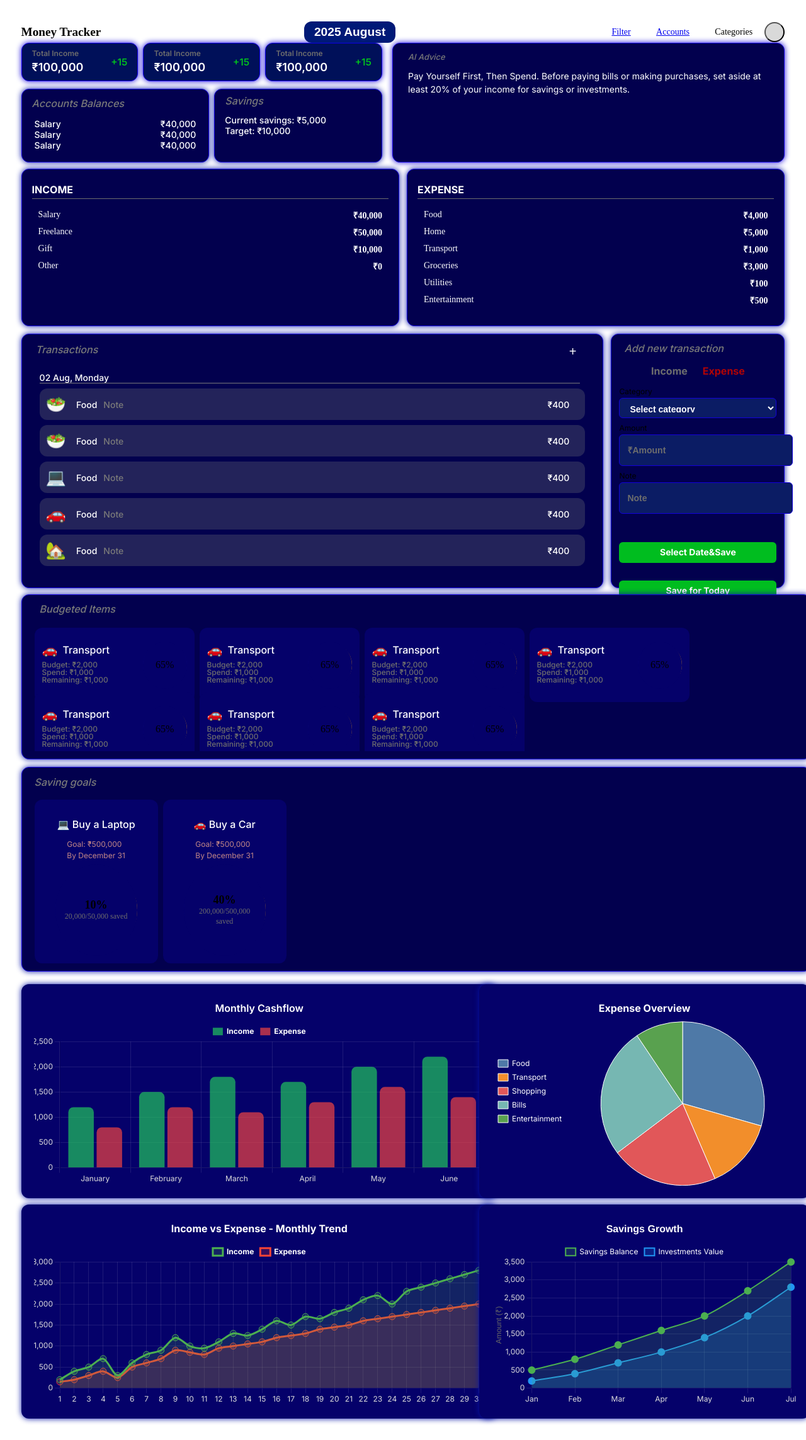
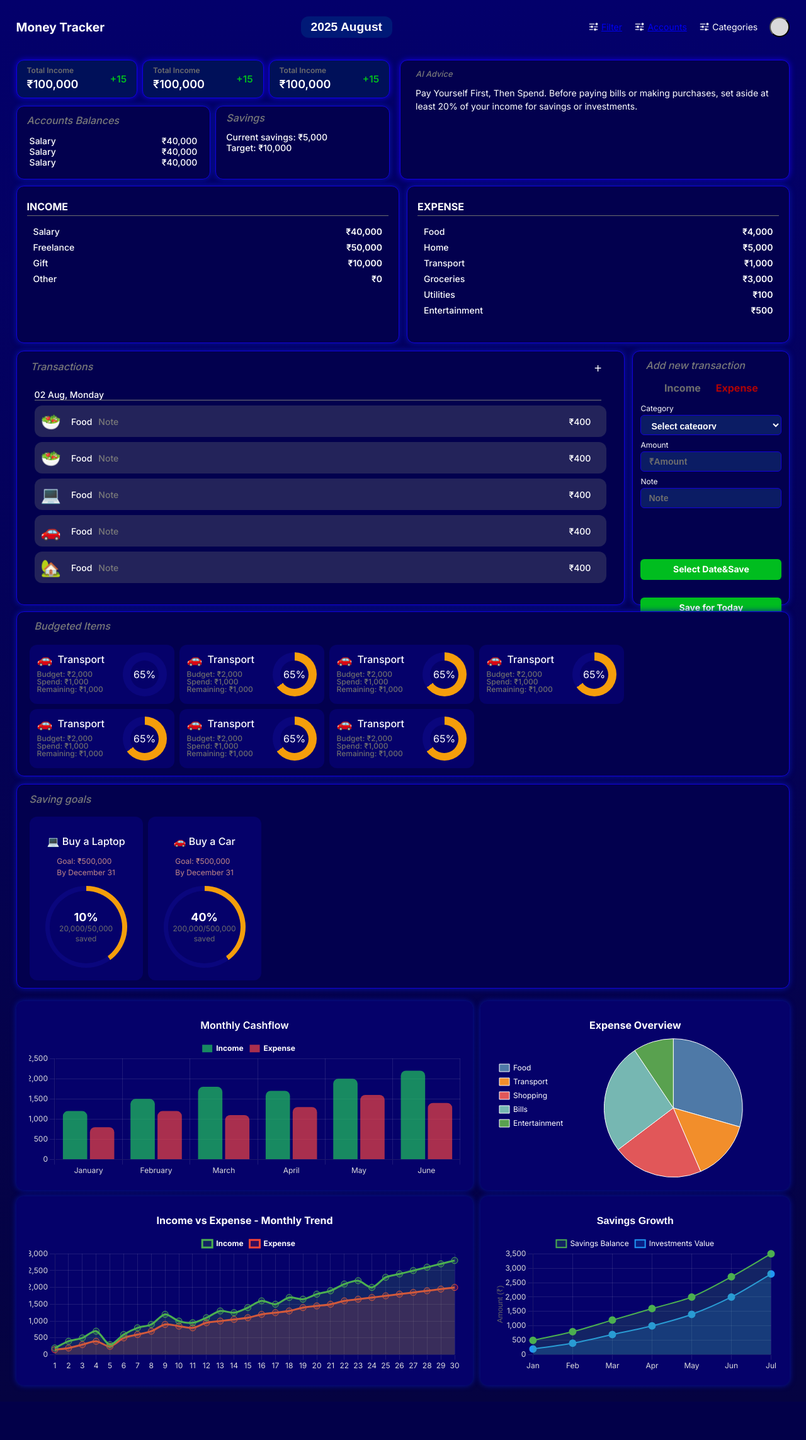
Before and after one commit to ibnu-umer/money-tracker-v2, a Django app: page / in a window 1280 px wide. Shown: the whole page at 63% size. After the commit the page ends 2204 px from the top, so only its background shows below. Run offline with Django 5.2, Linux system fonts and the light colour scheme; some libraries are stand-ins or nearby versions.

Commit message:
refactor(styles): move main container and body styles to global.css

```diff
--- a/moneytracker/static/css/dashboard.css
+++ b/moneytracker/static/css/dashboard.css
@@ -825,10 +825,6 @@
 /* -------------------------------------------------- */
 
 @media (min-width: 0px) {
-    .main-container {
-        padding: var(--main-border);
-    }
-
     .nav__options {
         display: none;
     }
@@ -890,10 +886,6 @@
 
 
 @media (min-width: 548px) {
-    .main-container {
-        padding: var(--main-border);
-    }
-
     .transaction-details {
         flex-direction: row;
     }
@@ -905,10 +897,6 @@
 
 /* Small tablets & above (≥ 768px) */
 @media (min-width: 768px) {
-    .main-container {
-        padding: var(--main-border);
-    }
-
     .nav__options {
         display: flex;
     }
@@ -953,10 +941,6 @@
 
 
 @media (min-width: 1024px) {
-    .main-container {
-        padding: var(--main-border);
-    }
-
     .transaction-item {
         height: 50px;
     }
--- a/moneytracker/static/css/global.css
+++ b/moneytracker/static/css/global.css
@@ -101,6 +101,35 @@
 
 
 
+* {
+    margin: 0;
+    padding: 0;
+    box-sizing: border-box;
+}
+
+body {
+    font-family: var(--font-family);
+    background: var(--color-bg);
+    color: var(--color-text);
+    min-height: 100vh;
+    overflow-x: hidden;
+}
+
+.main-container {
+    max-width: 1440px;
+    margin: 0 auto;
+    padding: 30px;
+    display: flex;
+    flex-direction: column;
+    gap: 35px;
+    align-items: center;
+}
+
+html {
+    overflow-y: scroll;
+}
+
+
 /* Global scrollbar styles */
 /* ------------------------------------------------ */
 /* Firefox */
@@ -128,3 +157,29 @@
 *::-webkit-scrollbar-thumb:hover {
   background-color: #2196f3;
 }
+
+
+
+@media (min-width: 0px) {
+    .main-container {
+        padding: var(--main-border);
+    }
+}
+
+@media (min-width: 548px) {
+    .main-container {
+        padding: var(--main-border);
+    }
+}
+
+@media (min-width: 768px) {
+    .main-container {
+        padding: var(--main-border);
+    }
+}
+
+@media (min-width: 1024px) {
+    .main-container {
+        padding: var(--main-border);
+    }
+}
```
